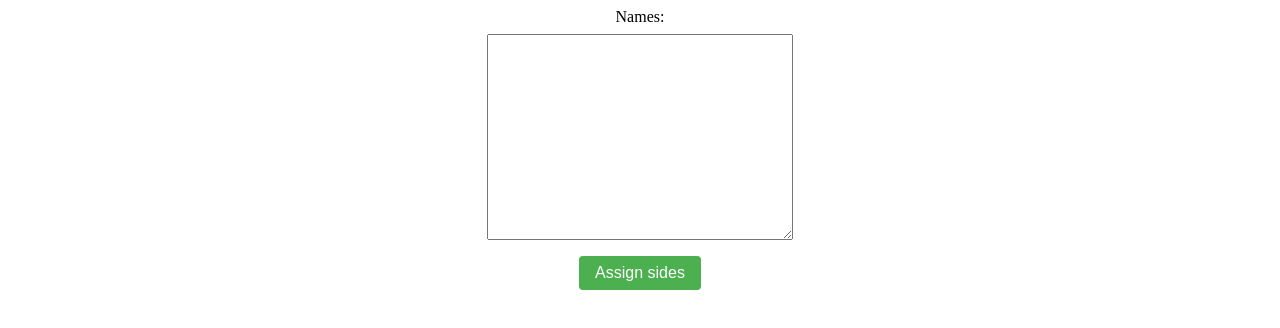
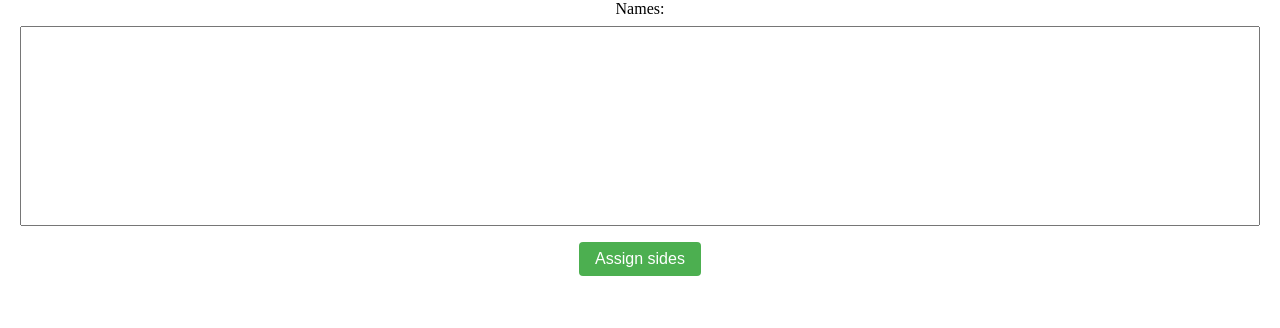
Before and after one commit to shallx/codenames_sidepicker, a plain HTML site: page index.html in a window 1280 px wide. Drawn offline with nearby package versions, Linux system fonts and the light colour scheme.

Commit message:
Completed

```diff
--- a/index.html
+++ b/index.html
@@ -7,54 +7,14 @@
     <meta name="viewport" content="width=device-width, initial-scale=1.0">
 
     <title>Side Picker</title>
-    <style>
-        form {
-            display: flex;
-            flex-direction: column;
-            align-items: center;
-        }
-
-        label {
-            font-size: 16px;
-            margin-bottom: 8px;
-        }
-
-        textarea {
-            width: 300px;
-            height: 200px;
-            font-size: 16px;
-            margin-bottom: 16px;
-        }
-
-        button {
-            padding: 8px 16px;
-            font-size: 16px;
-            background-color: #4caf50;
-            color: white;
-            border: none;
-            border-radius: 4px;
-            cursor: pointer;
-        }
-
-        button:hover {
-            background-color: #3e8e41;
-        }
-        .blue {
-            background-color: lightblue;
-            padding: 20px;
-        }
-        .red {
-            background-color: lightcoral;
-            padding: 20px;
-        }
-    </style>
+    <link rel="stylesheet" href="style.css">
 </head>
 
 <body>
     <div id="app">
         <form @submit.prevent="assignSides">
             <label for="names">Names:</label>
-            <textarea v-model="names" id="names"></textarea>
+            <textarea class="form-control" v-model="names" id="names" rows="8" ></textarea>
             <button type="submit">Assign sides</button>
         </form>
         <br><br>
--- /dev/null
+++ b/style.scss
@@ -0,0 +1,63 @@
+* {
+    margin: 0px;
+    padding: 0px;
+    box-sizing:border-box;
+}
+form {
+    display: flex;
+    flex-direction: column;
+    align-items: center;
+}
+
+label {
+    font-size: 16px;
+    margin-bottom: 8px;
+}
+
+textarea {
+    width: 300px;
+    height: 200px;
+    font-size: 16px;
+    margin-bottom: 16px;
+}
+
+button {
+    padding: 8px 16px;
+    font-size: 16px;
+    background-color: #4caf50;
+    color: white;
+    border: none;
+    border-radius: 4px;
+    cursor: pointer;
+}
+
+button:hover {
+    background-color: #3e8e41;
+}
+
+.blue {
+    background-color: lightblue;
+    padding: 20px;
+}
+
+.red {
+    background-color: lightcoral;
+    padding: 20px;
+}
+
+textarea.form-control {
+    display: block;
+    // width: 100%;
+    // height: calc(1.5em + .75rem + 2px);
+    // padding: .375rem .75rem;
+    // font-size: 1rem;
+    // font-weight: 400;
+    // line-height: 1.5;
+    // color: #495057;
+    // background-color: #fff;
+    // border: 1px solid #ced4da;
+    // border-radius: .25rem;
+    // transition: border-color .15s ease-in-out, box-shadow .15s ease-in-out;
+    width: calc(100% - 40px);
+    resize: none;
+}
```
Also changed, not shown: style.css (added), 1 other file.
